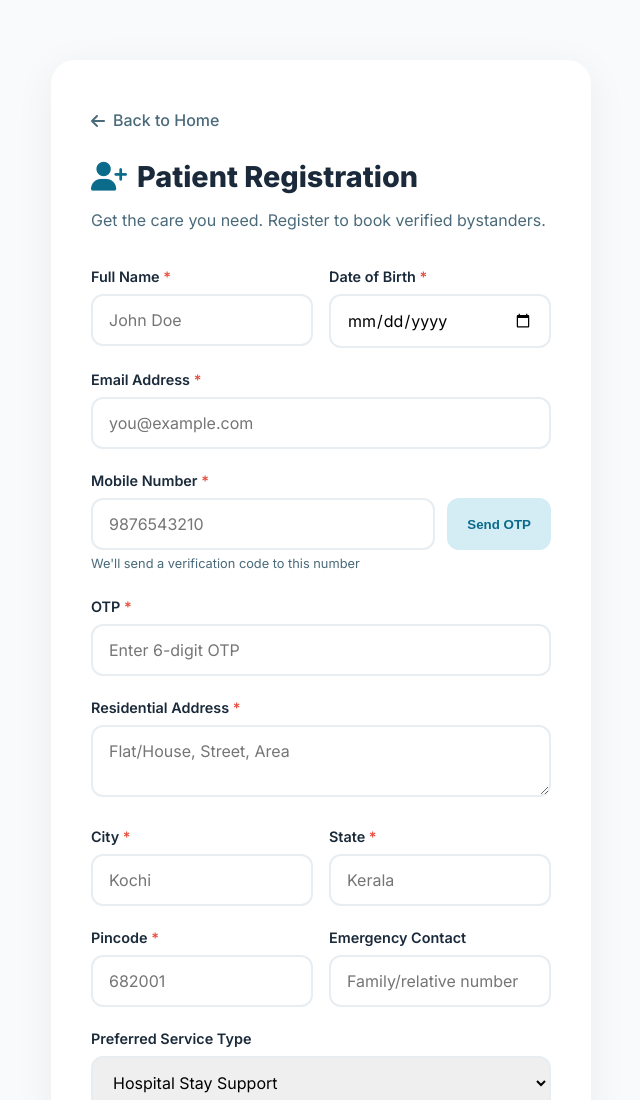
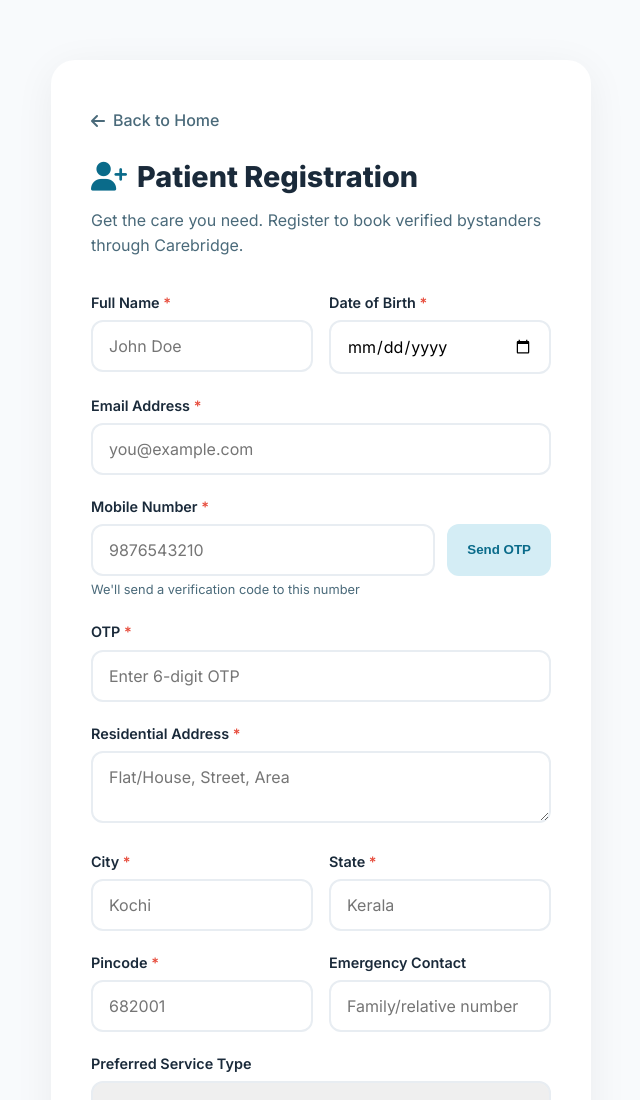
Before and after one commit to smartdevops2025-hub/Carebridge, a plain HTML site: page pages/patient-register.html in a window 1280 px wide. Shown: the top 1100 px of the page, without its empty margins (319-959 px from the left). Drawn offline with Linux system fonts and the light colour scheme.

Commit message:
Update patient-register.html

```diff
--- a/pages/patient-register.html
+++ b/pages/patient-register.html
@@ -132,7 +132,7 @@
     <div class="register-container">
         <a href="../index.html" class="back-link"><i class="fas fa-arrow-left"></i> Back to Home</a>
         <h2><i class="fas fa-user-plus" style="color:var(--primary);margin-right:10px;"></i>Patient Registration</h2>
-        <p class="sub">Get the care you need. Register to book verified bystanders.</p>
+        <p class="sub">Get the care you need. Register to book verified bystanders through Carebridge.</p>
 
         <form id="patientRegisterForm">
             <div class="form-row">
```
